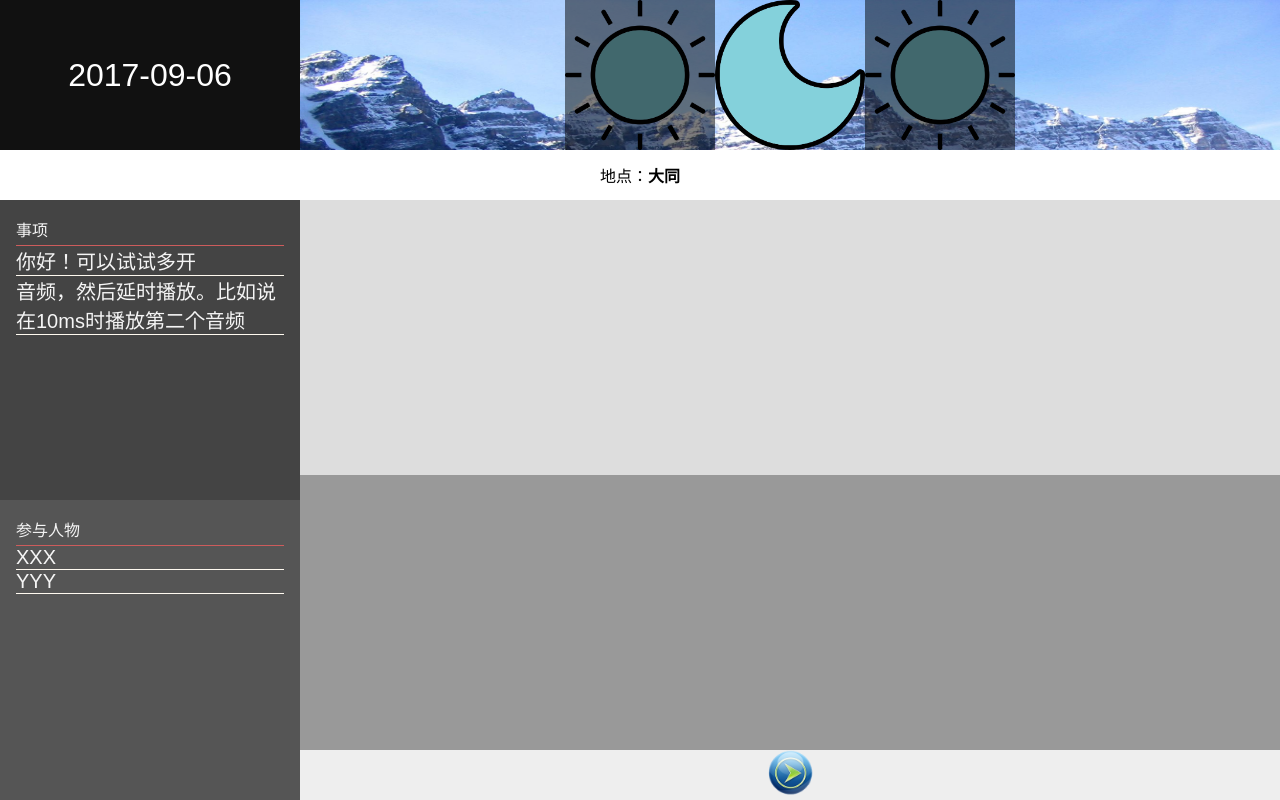
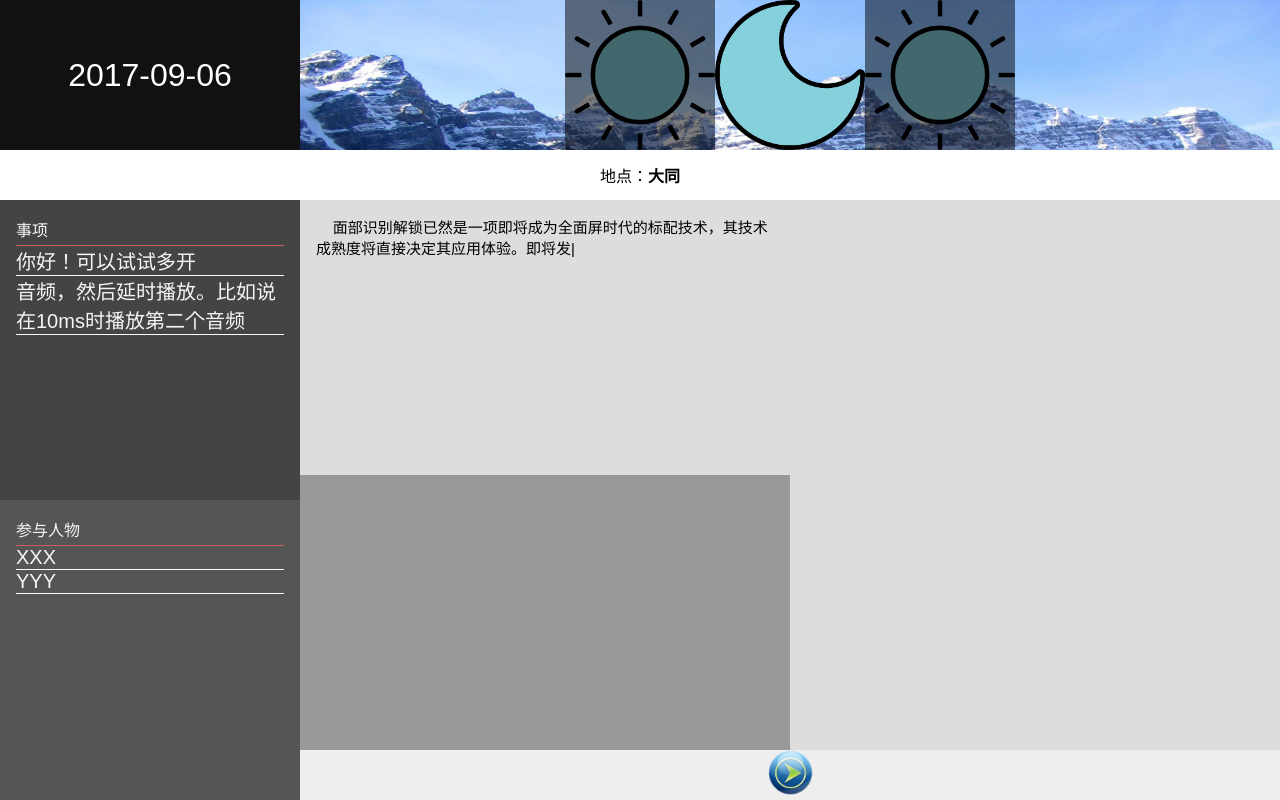
Before and after one commit to CaoYouXin/resume.caols.tech, a React (Create React App) app in the folder webapp/: page / in a window 1280 px wide. Built offline with nearby package versions, Linux system fonts and the light colour scheme.

Commit message:
微调Text组件

```diff
--- a/webapp/src/App.css
+++ b/webapp/src/App.css
@@ -88,12 +88,13 @@
     right: 0;
     width: 50%;
     height: 100%;
+    overflow: hidden;
 }
 
 .App-right-top-left-top,
 .App-right-top-left-bottom {
     position: absolute;
-    width: 100%;
+    width: 50%;
     height: 50%;
 }
 
@@ -126,6 +127,7 @@
 
 .App-right-top-bottom-right {
     right: 0;
+    overflow: hidden;
 }
 
 .App-right-top-bottom-left,
@@ -140,7 +142,9 @@
 }
 
 .App-left-top,
-.App-left-bottom {
+.App-left-bottom,
+.App-right-top-top,
+.App-right-top-left-top {
     padding: 1em;
     text-align: left;
     overflow: auto;
--- a/webapp/src/App.js
+++ b/webapp/src/App.js
@@ -6,6 +6,7 @@ import Location from "./components/location/Location";
 import DayAndNight from "./components/day_and_night/DayAndNight";
 import HandleBar from "./components/handle_bar/HandleBar";
 import List from "./components/list/List";
+import Text from "./components/text/Text";
 import { group } from './utils';
 
 const MatterItemList = connect(
@@ -27,6 +28,15 @@ const MatterPeopleList = connect(
   }),
   (dispatch) => ({})
 )(List);
+
+// const DiaryContentList = connect(
+//   (store) => ({
+//     items: [
+
+//     ]
+//   }),
+//   (dispatch) => ({})
+// )(List);
 
 class App extends Component {
 
@@ -76,7 +86,7 @@ class App extends Component {
               "App-right-top-top": ratio < 2,
               "App-right-top-left-top": ratio >= 2
             })}>
-
+              <Text fontSize="15" text="    面部识别解锁已然是一项即将成为全面屏时代的标配技术，其技术成熟度将直接决定其应用体验。即将发布新机的苹果通过收购与研究，资料显示其已经掌握了足够成熟的面部识别技术。而在国内手机厂商中，以vivo为例，在早先的产品中，早已加入了部分面部识别技术在拍照功能上，凭借之前的积累，加之后期的深入研究，想必其面部识别技术的成熟度也已经达到、甚至高于国际水平，所以才敢于将即将发布的首款全面屏旗舰机X20的前置home键去掉。" />
             </div>
             <div className={group({
               "App-right-top-bottom-left": ratio < 2,
--- a/webapp/src/components/handle_bar/HandleBar.js
+++ b/webapp/src/components/handle_bar/HandleBar.js
@@ -4,11 +4,6 @@ import { connect } from 'react-redux';
 import { group } from '../../utils';
 
 class HandleBar extends Component {
-
-    constructor(props) {
-        super(props);
-    }
-
   render() {
     return (
       <div className="handles-wrapper v-mid-box">
--- a/webapp/src/components/list/List.js
+++ b/webapp/src/components/list/List.js
@@ -7,7 +7,7 @@ class List extends Component {
 
   render() {
     let listItems = this.props.items.map((item) => {
-            return (<li key={md5(item)}><Text fontSize="20" maxWidth="calc(300px - 2em)" text={item} /></li>);
+      return (<li key={md5(item)}><Text fontSize="20" text={item} /></li>);
     });
 
     return (
--- a/webapp/src/components/text/Text.css
+++ b/webapp/src/components/text/Text.css
@@ -2,7 +2,6 @@
     from {
         opacity: 1;
     }
-
     to {
         opacity: 0;
     }
@@ -12,3 +11,9 @@
     content: '|';
     animation: text_blink .5s ease-in-out 0s infinite alternate;
 }
+
+.text {
+    text-align: left;
+    white-space: pre-wrap;
+    max-width: 100%;
+}
--- a/webapp/src/components/text/Text.js
+++ b/webapp/src/components/text/Text.js
@@ -12,8 +12,7 @@ class Text extends Component {
       index: 0,
       active: true,
       styles: {
-        fontSize: this.props.fontSize + 'px',
-        maxWidth: this.props.maxWidth
+        fontSize: this.props.fontSize + 'px'
       }
     };
   }
@@ -31,8 +30,9 @@ class Text extends Component {
       return;
     }
 
+    let append = this.props.text.charAt(this.state.index);
     this.setState({
-      text: this.state.text + this.props.text.charAt(this.state.index),
+      text: this.state.text + append,
       index: this.state.index + 1
     });
   }
```
Lines whose indentation alone changed are shown as unchanged.
